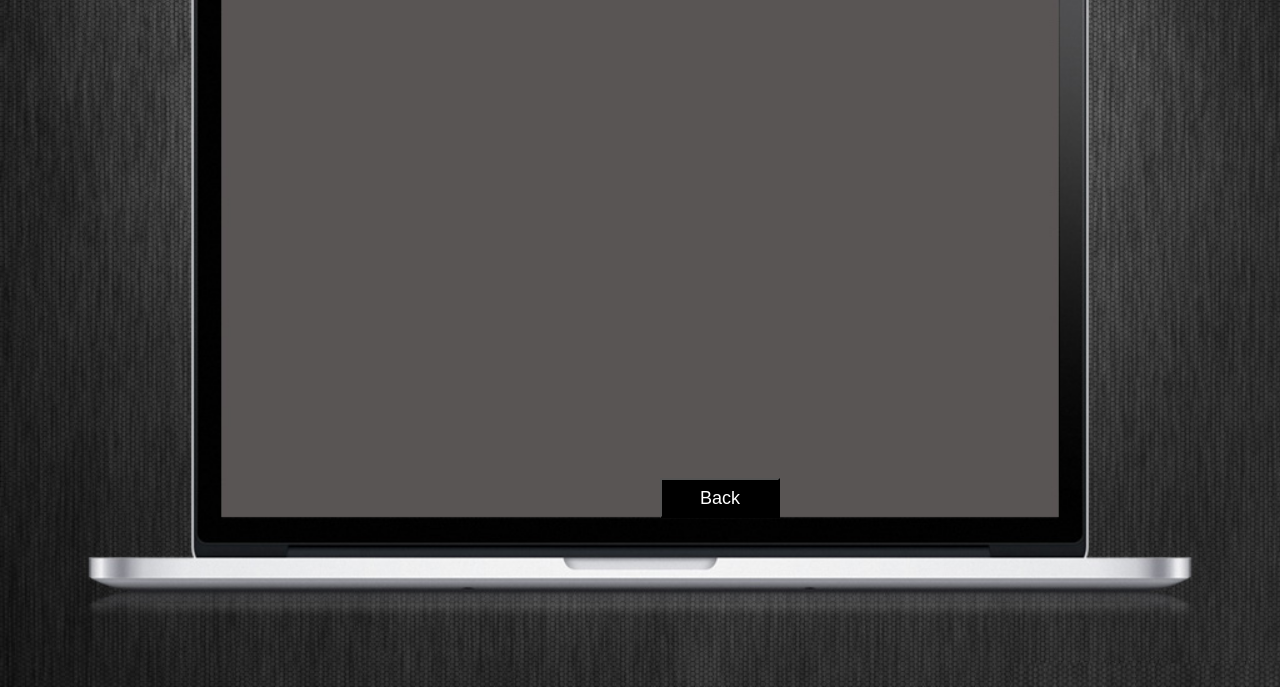
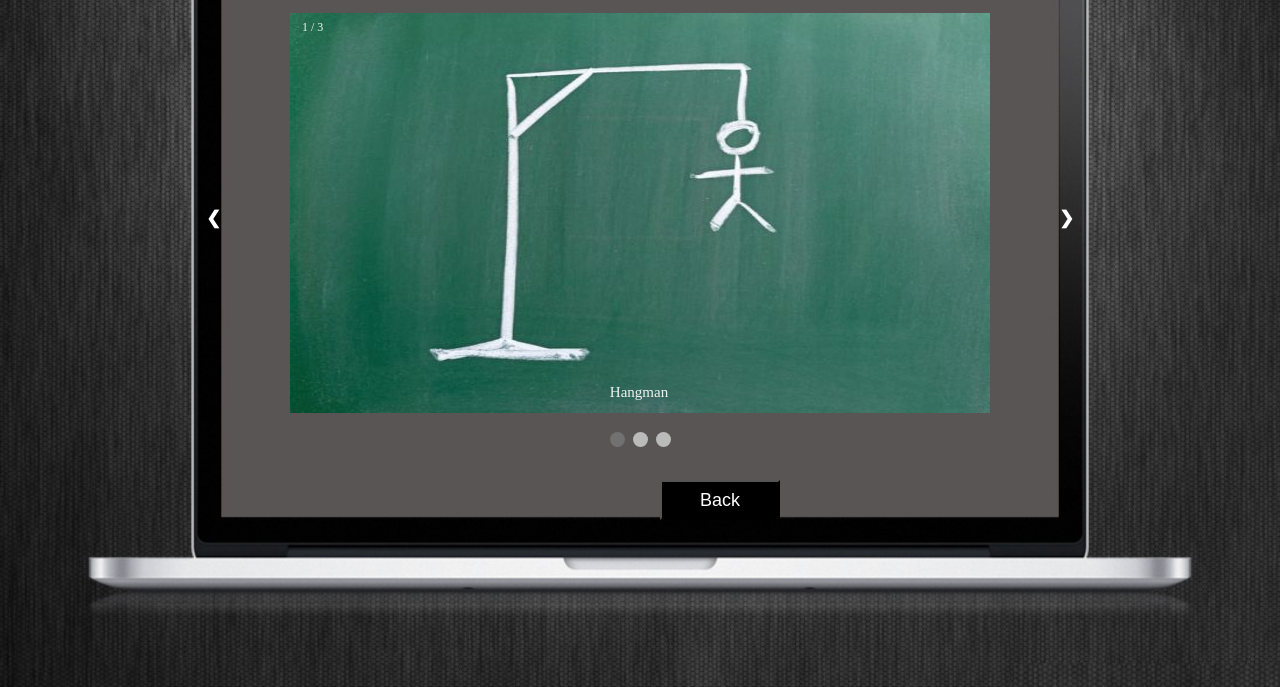
Before and after one commit to CarnesGit/PortfolioV3, a plain HTML site: page index.html in a window 1280 px wide. Both pictures are taken after a click on the button "My Projects". Shown: the part 113-800 px from the top of the page. Drawn offline with nearby package versions, Linux system fonts and the light colour scheme.

Commit message:
added a non functioning slideshow

```diff
--- a/assets/css/style.css
+++ b/assets/css/style.css
@@ -1,3 +1,7 @@
+* {
+    box-sizing: border-box
+}
+
 body {
     background: url(../images/backgrounds/mainBackground.jpg) no-repeat center center fixed;
     -webkit-background-size: cover;
@@ -127,7 +131,7 @@ body {
 
 #backBtn {
     margin-left: 660px;
-    margin-top: 465px;
+    margin-top: 30px;
     background: black;
     color: white;
     width: 120px;
@@ -138,3 +142,134 @@ body {
 #backBtn:hover {
     cursor: pointer;
 }
+
+
+/* Slideshow container */
+
+.slideshow-container {
+    max-width: 900px;
+    position: relative;
+    margin: auto;
+}
+
+
+/* Hide the images by default */
+
+.mySlides {
+    display: none;
+    margin-left: 20px;
+}
+
+
+/* Next & previous buttons */
+
+.prev,
+.next {
+    cursor: pointer;
+    position: absolute;
+    top: 50%;
+    width: auto;
+    margin-top: -22px;
+    padding: 16px;
+    color: white;
+    font-weight: bold;
+    font-size: 18px;
+    transition: 0.6s ease;
+    border-radius: 0 3px 3px 0;
+    user-select: none;
+}
+
+
+/* Position the "next button" to the right */
+
+.next {
+    right: 0;
+    border-radius: 3px 0 0 3px;
+}
+
+
+/* On hover, add a black background color with a little bit see-through */
+
+.prev:hover,
+.next:hover {
+    background-color: rgba(0, 0, 0, 0.8);
+}
+
+
+/* Caption text */
+
+.text {
+    color: #f2f2f2;
+    font-size: 15px;
+    padding: 8px 12px;
+    position: absolute;
+    bottom: 8px;
+    right: 1px;
+    width: 100%;
+    text-align: center;
+}
+
+
+/* Number text (1/3 etc) */
+
+.numbertext {
+    color: #f2f2f2;
+    font-size: 12px;
+    padding: 8px 12px;
+    position: absolute;
+    margin-left: 80px;
+    top: 0;
+}
+
+
+/* The dots/bullets/indicators */
+
+.dot {
+    cursor: pointer;
+    height: 15px;
+    width: 15px;
+    margin: 0 2px;
+    background-color: #bbb;
+    border-radius: 50%;
+    display: inline-block;
+    transition: background-color 0.6s ease;
+}
+
+.active,
+.dot:hover {
+    background-color: #717171;
+}
+
+
+/* Fading animation */
+
+.fade {
+    -webkit-animation-name: fade;
+    -webkit-animation-duration: 1.5s;
+    animation-name: fade;
+    animation-duration: 1.5s;
+}
+
+.slideImgs {
+    height: 400px;
+    width: 700px;
+    margin-left: 80px;
+}
+
+@-webkit-keyframes fade {
+    from {
+        opacity: .4
+    }
+    to {
+        opacity: 1
+    }
+}
+
+@keyframes fade {
+    from {
+        opacity: .4
+    }
+    to {
+        opacity: 1
+    }
+}
--- a/assets/javascript/app.js
+++ b/assets/javascript/app.js
@@ -1,6 +1,40 @@
 $(document).ready(function() {
+    //Hiding the slideshow on the main page
+    $('#slideshow').hide();
+
+    //Adding function for the slideshow
+    var slideIndex = 1;
+    showSlides(slideIndex);
+
+    // Next/previous controls
+    function plusSlides(n) {
+        showSlides(slideIndex += n);
+    }
+
+    // Thumbnail image controls
+    function currentSlide(n) {
+        showSlides(slideIndex = n);
+    }
+
+    function showSlides(n) {
+        var i;
+        var slides = document.getElementsByClassName("mySlides");
+        var dots = document.getElementsByClassName("dot");
+        if (n > slides.length) { slideIndex = 1 }
+        if (n < 1) { slideIndex = slides.length }
+        for (i = 0; i < slides.length; i++) {
+            slides[i].style.display = "none";
+        }
+        for (i = 0; i < dots.length; i++) {
+            dots[i].className = dots[i].className.replace(" active", "");
+        }
+        slides[slideIndex - 1].style.display = "block";
+        dots[slideIndex - 1].className += " active";
+    }
+
     //Setting the "My Projects" button to change the layout and display portfolio by altering CSS, using .hide, and .append
     $('#projectsBtn').click(function() {
+        $('#slideshow').show();
         $('body').css("background", "url('assets/images/backgrounds/projectBackground.jpg') no-repeat center center fixed");
         $('body').css("-webkit-background-size", "cover");
         $('body').css("-moz-background-size", "cover");
@@ -19,14 +53,9 @@ $(document).ready(function() {
         $('.container-4').append('<div class="box-6"></div>');
         $('.box-6').append('<button id="backBtn" type="button">Back</button>');
 
-
-
-
         //Asigning code to the "Back" button to function as expected
         $('#backBtn').click(function() {
             location.reload();
         });
     });
-
-
 });
--- a/index.html
+++ b/index.html
@@ -56,7 +56,43 @@
         </div>
     </div>
 
+    <div id="slideshow" class="container-5">
 
+        <!-- Slideshow container -->
+        <div class="slideshow-container">
+
+            <!-- Full-width images with number and caption text -->
+            <div class="mySlides fade">
+                <div class="numbertext">1 / 3</div>
+                <img class="slideImgs" src="assets/images/projectPics/hangman.jpg">
+                <div class="text">Hangman</div>
+            </div>
+
+            <div class="mySlides fade">
+                <div class="numbertext">2 / 3</div>
+                <img class="slideImgs" src="assets/images/projectPics/starTrek.jpg">
+                <div class="text">Star Trek RPG</div>
+            </div>
+
+            <div class="mySlides fade">
+                <div class="numbertext">3 / 3</div>
+                <img class="slideImgs" src="assets/images/projectPics/throne.jpg">
+                <div class="text">Game of Thrones Trivia Game</div>
+            </div>
+
+            <!-- Next and previous buttons -->
+            <a class="prev" onclick="plusSlides(-1)">&#10094;</a>
+            <a class="next" onclick="plusSlides(1)">&#10095;</a>
+        </div>
+        <br>
+
+        <!-- The dots/circles -->
+        <div style="text-align:center">
+            <span class="dot" onclick="currentSlide(1)"></span>
+            <span class="dot" onclick="currentSlide(2)"></span>
+            <span class="dot" onclick="currentSlide(3)"></span>
+        </div>
+    </div>
 </body>
 
 </html>
```
Also changed, not shown: assets/images/projectPics/coding.jpg (added), assets/images/projectPics/portrait.jpeg (added), assets/images/projectPics/starTrek.jpg (added), 1 other file.
